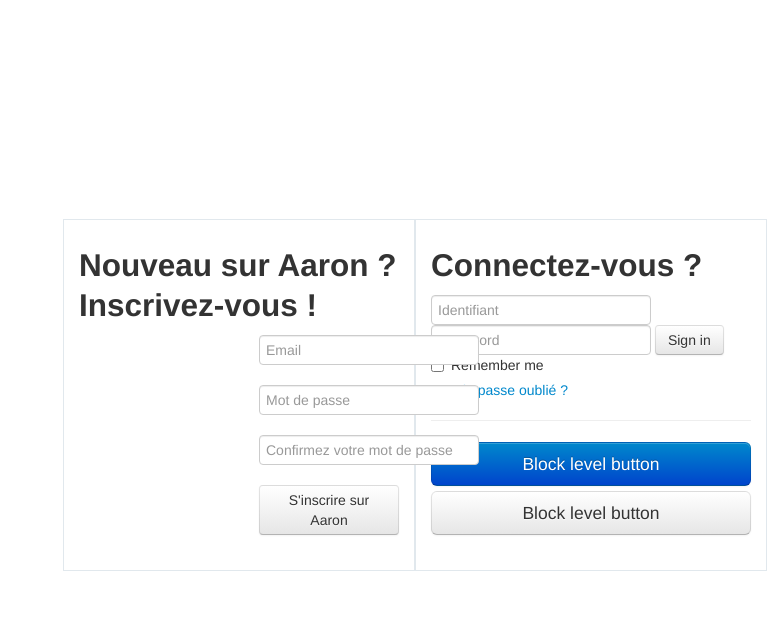
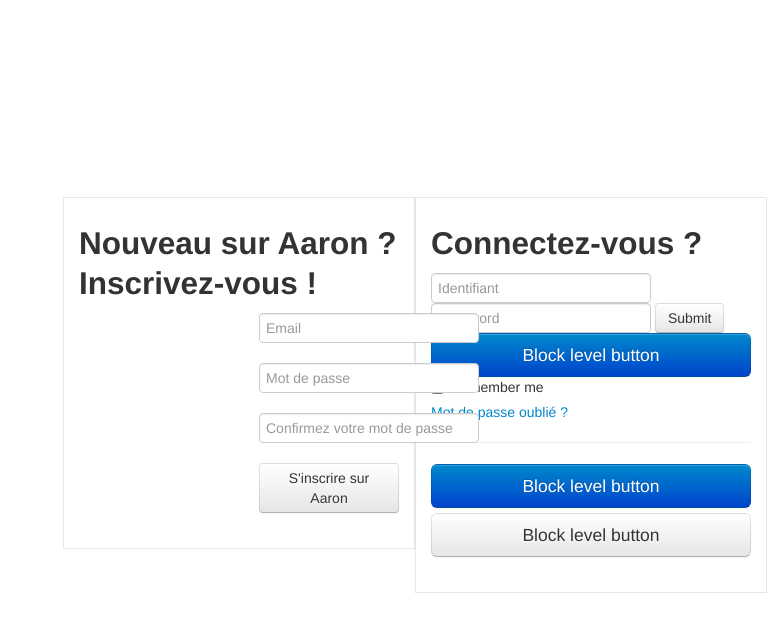
Before and after one commit to alexandre-le-borgne/-PHP-Framework, a PHP site: page / in a window 1280 px wide. Shown: the top 632 px of the page, without its empty margins (513-1280 px from the left). Run offline with PHP 8.4, Linux system fonts and the light colour scheme; some libraries are stand-ins or nearby versions.

Commit message:
login bootstrap

```diff
--- a/views/forms/loginForm.php
+++ b/views/forms/loginForm.php
@@ -15,7 +15,8 @@
         <!--USERNAME-->
         <input type="text" placeholder="Identifiant">
         <input type="password" id="inputPassword" placeholder="Password">
-        <button type="submit" class="btn">Sign in</button>
+        <input class="btn" type="submit" value="Submit">
+        <button class="btn btn-large btn-block btn-primary" type="button">Block level button</button>
         <label class="checkbox">
             <input type="checkbox"> Remember me
         </label>
```
